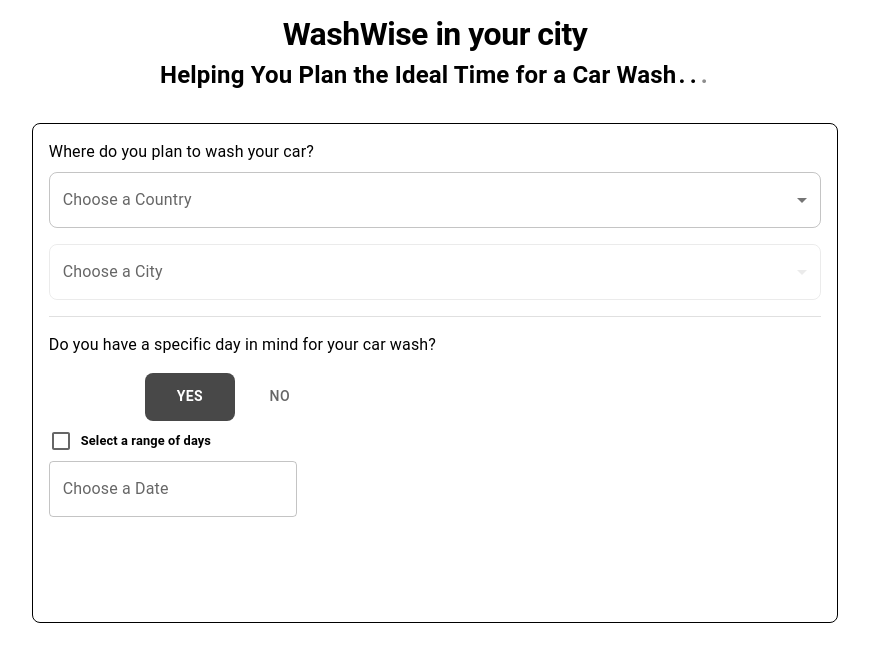
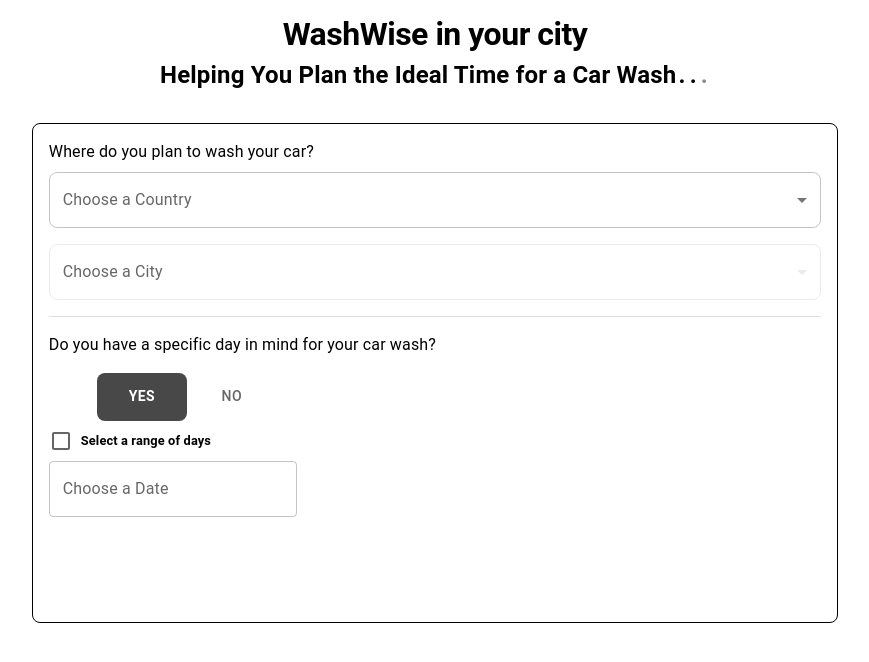
Before and after one commit to andavagian/WashWise, a React (Create React App) app: page / in a window 1280 px wide. Shown: the top 662 px of the page, without its empty margins (205-1074 px from the left). Built offline with nearby package versions, Linux system fonts and the light colour scheme.

Commit message:
initial commit

```diff
--- a/src/components/UserInputs.tsx
+++ b/src/components/UserInputs.tsx
@@ -35,7 +35,7 @@
   },
   tabs: {
     mt: 2,
-    ml: 12,
+    ml: 6,
   },
   datePickerContainer: {
     display: "flex",
```
